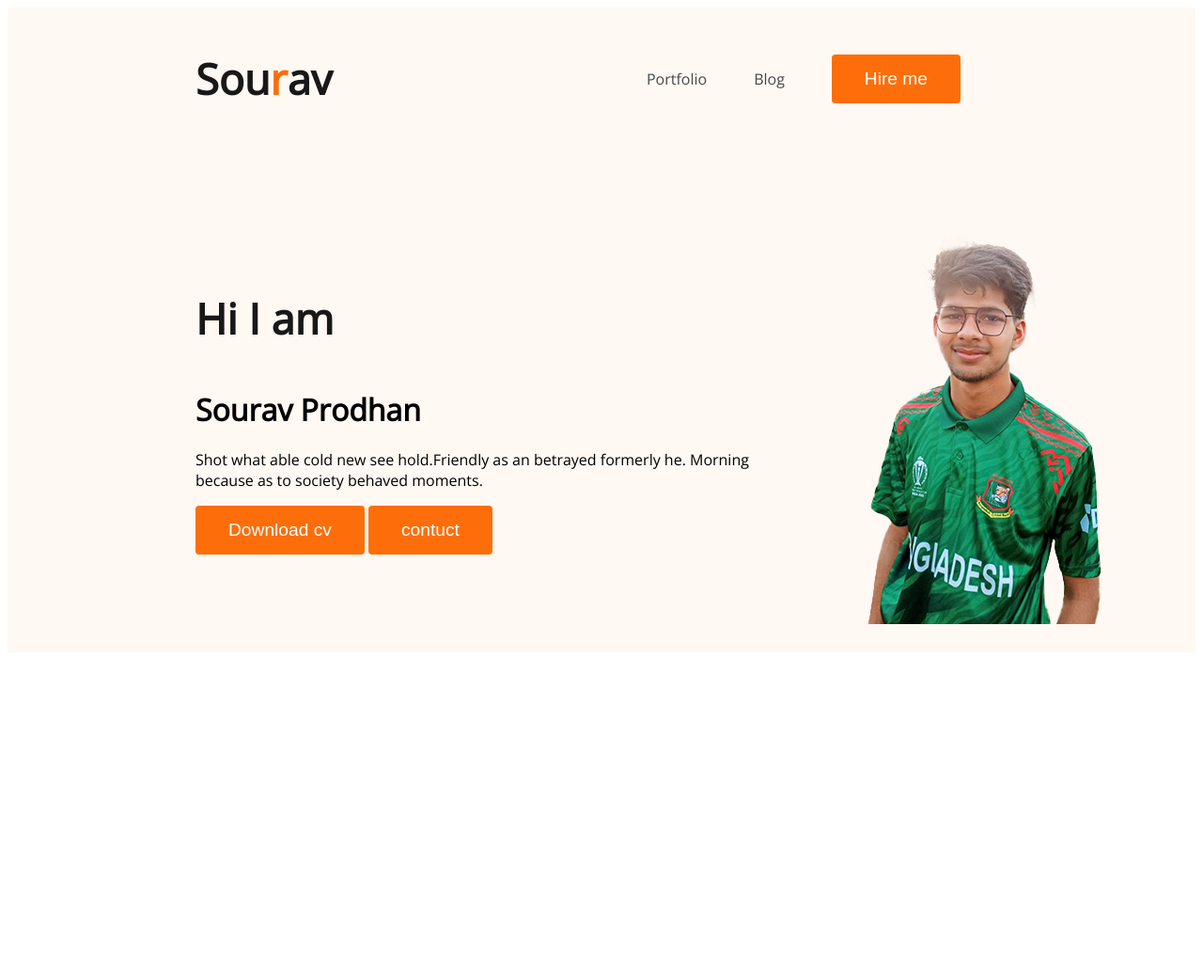
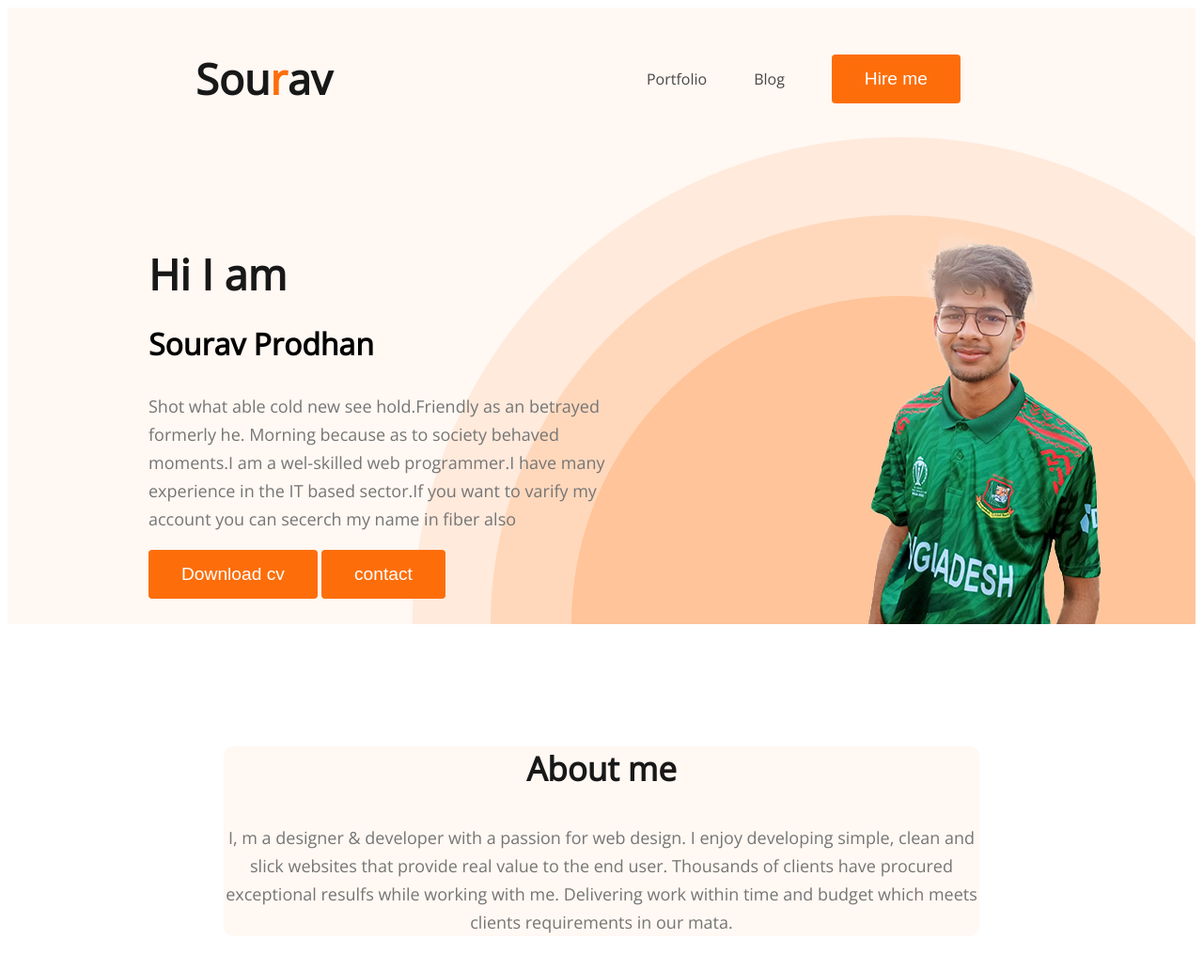
Before and after one commit to Bedoian/webdeveloper-portfolio, a plain HTML site: page index.html in a window 1280 px wide. Shown: the whole page at 94% size. Before the commit the page ends 800 px from the top, so only its background shows below. Drawn offline with nearby package versions, Linux system fonts and the light colour scheme.

Commit message:
kuch samaj aa rahi hei ab

```diff
--- a/Style/Portfolio.css
+++ b/Style/Portfolio.css
@@ -1,26 +1,116 @@
 /* nav related fiel */
-body{font-family: 'Open Sans', sans-serif;}
-nav{
-    display:flex;
+body {
+    font-family: 'Open Sans', sans-serif;
+}
+
+nav {
+    display: flex;
     justify-content: space-between;
     align-items: center;
     margin: 0px 200px;
 }
-h3{
+
+h3 {
     color: var(--Dark-01, #181818);
-font-family: Open Sans;
-font-size: 45px;
-font-weight: 800;
+    font-family: Open Sans;
+    font-size: 45px;
+    font-weight: 800;
 }
-nav ul{display: flex;text-decoration: none;align-items: center;}
-nav li{ list-style:  none;margin-right: 50px;}
-nav a{text-decoration: none;
-color: #474747;}
-.button{background-color:#FD6E0A ;border:none;color: white;
-font-size: larger;padding: 15px 35px;border-radius: 4px;}
+
+nav ul {
+    display: flex;
+    text-decoration: none;
+    align-items: center;
+}
+
+nav li {
+    list-style: none;
+    margin-right: 50px;
+}
+
+nav a {
+    text-decoration: none;
+    color: #474747;
+}
+
+.button {
+    background-color: #FD6E0A;
+    border: none;
+    color: white;
+    font-size: larger;
+    padding: 15px 35px;
+    border-radius: 4px;
+}
+
 /* header related class */
-#header{
+#header {
     background-color: #FFF8F3;
+    background-image: url("../images/header_bg.png");
+    background-repeat: no-repeat;
+    background-position: bottom right;
 }
-.banner{padding: 30px 30px 30px 200px;display: flex;align-items: center;}
-#profile{width: 500px;height:600px;}
+
+.banner {
+    padding: 30px 30px 0px 150px;
+    display: flex;
+    align-items: center;
+    justify-content: space-between;
+}
+
+/* shared file */
+.section-title {
+    color: #181818;
+    text-align: center;
+    font-size: 35px;
+    font-weight: 700;
+}
+
+#profile {
+    width: 500px;
+    height: 600px;
+    padding-right: 0px;
+    margin-right: 0px;
+}
+
+.font {
+    margin-bottom: 0px;
+    padding-bottom: 0px;
+}
+
+.font1 {
+    margin-top: 0px;
+    margin-bottom: 0px;
+}
+
+#pera {
+    color: var(--Dark-03, #757575);
+    font-family: Open Sans;
+    font-size: 18px;
+    font-style: normal;
+    font-weight: 400;
+    line-height: 30px;
+    /* 166.667% */
+}
+
+.banner-content {
+    max-width: 500px;
+}
+
+/* main section styly     */
+/* About me style */
+.about {
+    background-color: #FFF8F3;
+    max-width: 1140px;
+    max-height: 550px;
+    align-items: center;
+    margin: 130px 230px 230px;
+    border-radius: 10px;
+}
+.discription{
+    color: #757575;
+text-align: center;
+font-size: 18px;
+font-style: normal;
+font-weight: 400;
+line-height: 30px;
+}
--- a/index.html
+++ b/index.html
@@ -1,14 +1,16 @@
 <!DOCTYPE html>
 <html lang="en">
+
 <head>
     <meta charset="UTF-8">
     <meta name="viewport" content="width=device-width, initial-scale=1.0">
     <title>First fig webpage</title>
     <link rel="preconnect" href="https://fonts.googleapis.com">
-<link rel="preconnect" href="https://fonts.gstatic.com" crossorigin>
-<link href="https://fonts.googleapis.com/css2?family=Open+Sans&display=swap" rel="stylesheet">
+    <link rel="preconnect" href="https://fonts.gstatic.com" crossorigin>
+    <link href="https://fonts.googleapis.com/css2?family=Open+Sans&display=swap" rel="stylesheet">
     <link rel="stylesheet" href="Style/Portfolio.css">
 </head>
+
 <body>
     <header id="header">
         <nav>
@@ -20,21 +22,31 @@
             </ul>
         </nav>
         <div class="banner">
-            <div>
-                <h3>Hi I am</h3>
-                <h1>Sourav Prodhan</h1>
-                <p>Shot what able cold new see hold.Friendly as an betrayed formerly he. Morning because as to society behaved moments.</p>
+            <div class="banner-content">
+                <h3 class="font">Hi I am</h3>
+                <h1 class="font big">Sourav Prodhan</h1>
+                <p id="pera" style="margin-top: 30px;">Shot what able cold new see hold.Friendly as an betrayed formerly
+                    he. Morning because as to society behaved moments.I am a wel-skilled web programmer.I have many
+                    experience in the IT based sector.If you want to varify my account you can secerch my name in fiber
+                    also</p>
                 <button class="button">Download cv</button>
-                <button class="button">contuct</button>
+                <button class="button">contact</button>
             </div>
             <img id="profile " src="WhatsApp Image 2023-11-04 at 18.46.45_57bcad1e.png" alt="">
         </div>
     </header>
     <main>
-
+        <section class="about">
+            <h3 class="section-title">About me</h3>
+            <p class="discription">I, m a designer & developer with a passion for web design. I enjoy developing simple,
+                clean and slick websites that provide real value to the end user. Thousands of clients have procured
+                exceptional resulfs while working with me. Delivering work within time and budget which meets clients
+                requirements in our mata.</p>
+        </section>
     </main>
     <footer>
 
     </footer>
 </body>
+
 </html>
```
